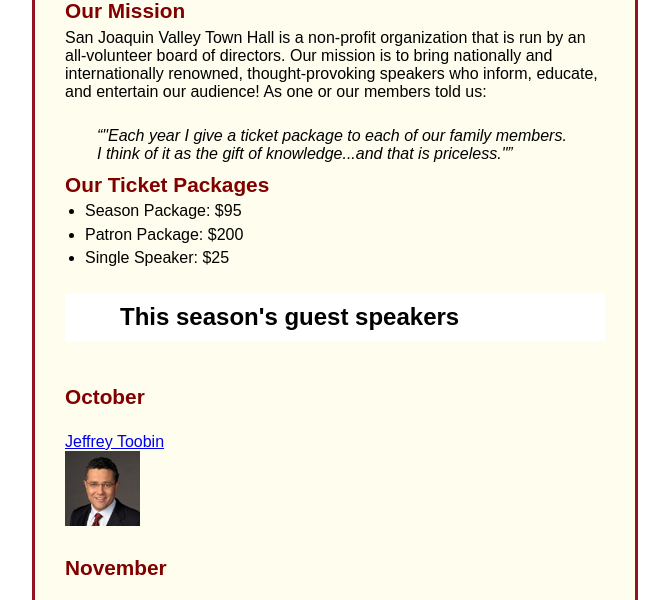
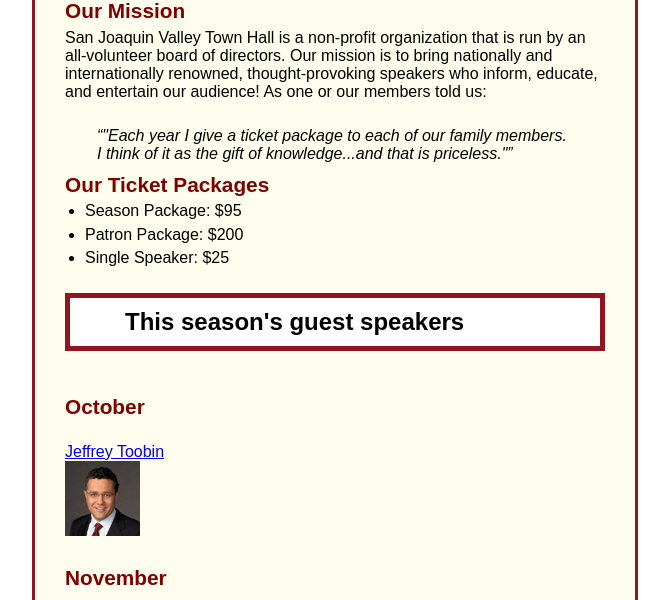
Before and after one commit to shail21p/A11, a plain HTML site: page index.html in a window 1280 px wide. Shown: the part 129-729 px from the top of the page, without its empty margins (305-974 px from the left). Drawn offline with Linux system fonts and the light colour scheme.

Commit message:
initial commit

```diff
--- a/styles/main.css
+++ b/styles/main.css
@@ -56,7 +56,7 @@ main {
 main h1{
 	font-size: 150%;
 	background-color: white;
-	border: #931420 5px;
+	border: #931420 5px solid;
 	padding: 10px;
 	text-indent: 45px;
 }
```
